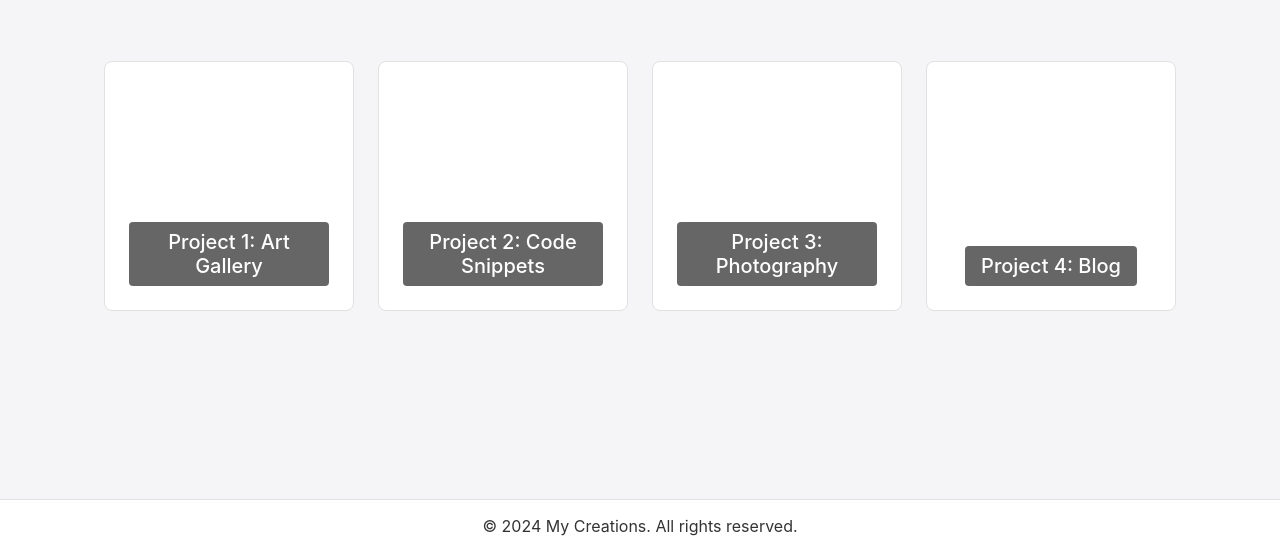
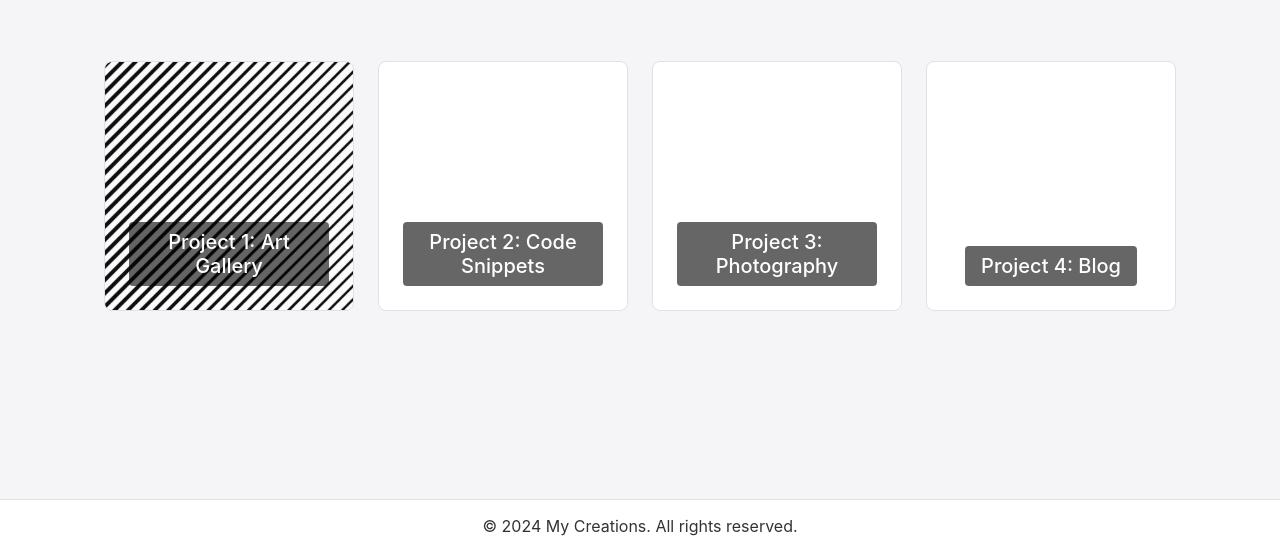
Before and after one commit to darklinkcoder/www.vipr.club, a plain HTML site: page index.html in a window 1280 px wide. Shown: the part 248-800 px from the top of the page. Drawn offline with Linux system fonts and the light colour scheme.

Commit message:
Update index.html

```diff
--- a/index.html
+++ b/index.html
@@ -26,7 +26,7 @@
                 <p>Discover the diverse range of projects I've worked on, from art to coding.</p>
             </section>
             <section class="projects">
-                <div class="project-item" style="background-image: url('vector.jpeg');">
+                <div class="project-item" style="background-image: url('vector.jpg');">
                     <a href="project1.html">Project 1: Art Gallery</a>
                 </div>
                 <div class="project-item" style="background-image: url('images/project2.jpg');">
```
